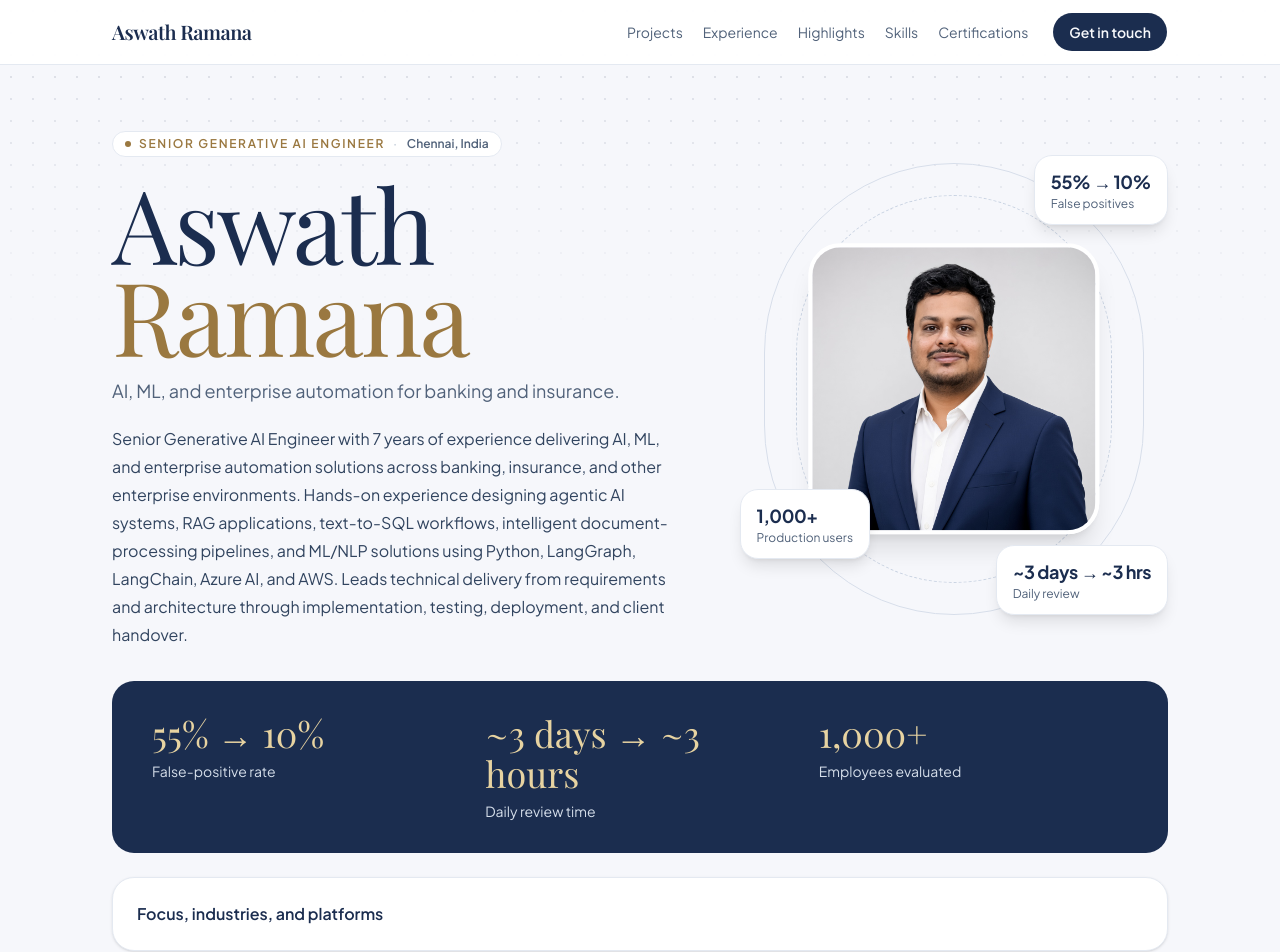
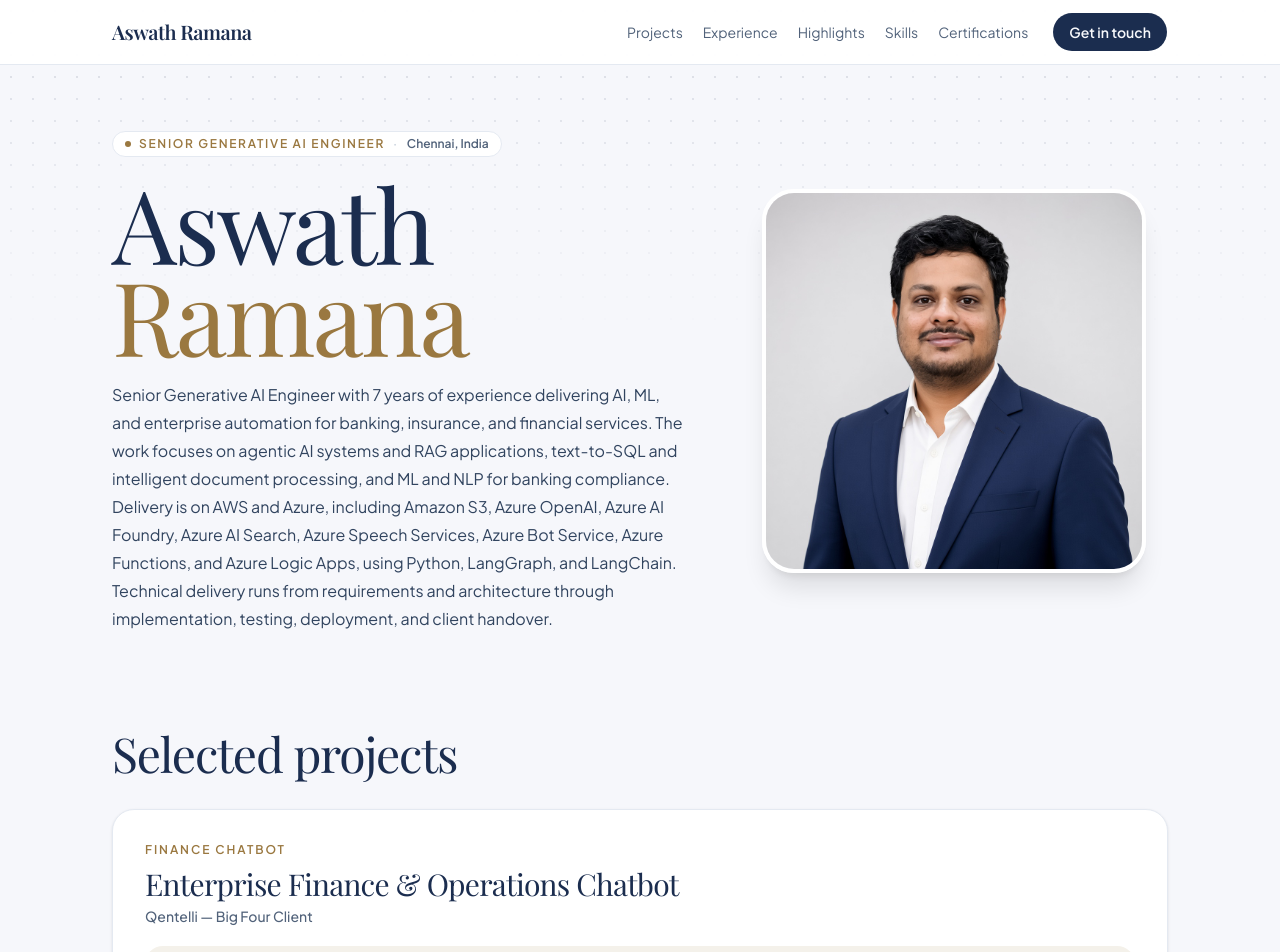
Before and after one commit to madaswath/aswath-ramana-portfolio, a Next.js app: page / in a window 1280 px wide. Shown: the top 952 px of the page. Built offline with nearby package versions, Linux system fonts and the light colour scheme; a web font is replaced by a local one.

Commit message:
Fold focus, industries, and platforms into the intro summary.
Co-authored-by: madaswath <madaswath@gmail.com>

```diff
--- a/components/home-page.tsx
+++ b/components/home-page.tsx
@@ -18,7 +18,6 @@ import {
   experience,
   metrics,
   person,
-  profile,
   projects,
   type Project,
 } from "@/lib/content";
@@ -93,106 +92,22 @@ function Hero() {
             Aswath
             <span className="block text-[#9a7840]">Ramana</span>
           </h1>
-          <p className="mt-4 text-lg text-[#51627a]">
-            AI, ML, and enterprise automation for banking and insurance.
-          </p>
-          <div className="relative mx-auto mt-6 aspect-square w-56 overflow-hidden rounded-[1.6rem] border-4 border-white shadow-lg lg:hidden">
-            <Image
-              src="/aswath-ramana.jpg"
-              alt="Aswath Ramana, Senior Generative AI Engineer, in a navy suit"
-              fill
-              sizes="224px"
-              className="object-cover object-[center_18%]"
-            />
-          </div>
-          <p className="mt-5 max-w-xl text-base leading-7 text-[#31445f]">{person.summary}</p>
+          <p className="mt-5 max-w-2xl text-base leading-7 text-[#31445f]">{person.summary}</p>
         </div>
-        <div className="relative mx-auto hidden w-full max-w-sm lg:block lg:h-[500px] lg:max-w-md">
-          <div className="pointer-events-none absolute inset-6 hidden rounded-full border border-[#d7deea] lg:block" aria-hidden="true" />
-          <div className="pointer-events-none absolute inset-14 hidden rounded-full border border-dashed border-[#c9d3e2] lg:block" aria-hidden="true" />
-          <div className="relative mx-auto aspect-square w-[86%] overflow-hidden rounded-[2rem] border-4 border-white shadow-xl lg:absolute lg:top-1/2 lg:left-1/2 lg:w-[68%] lg:-translate-x-1/2 lg:-translate-y-1/2">
+        <div className="mx-auto w-full max-w-sm lg:max-w-md">
+          <div className="relative mx-auto aspect-square w-full max-w-sm overflow-hidden rounded-[2rem] border-4 border-white shadow-xl">
             <Image
               src="/aswath-ramana.jpg"
               alt="Aswath Ramana, Senior Generative AI Engineer, in a navy suit"
               fill
               priority
-              sizes="(min-width: 1024px) 320px, 80vw"
+              sizes="(min-width: 1024px) 420px, 80vw"
               className="object-cover object-[center_18%]"
             />
           </div>
-          <div className="pointer-events-none absolute inset-0 hidden lg:block" aria-hidden="true">
-            <FloatCard className="top-4 right-0" figure="55% → 10%" label="False positives" />
-            <FloatCard className="bottom-20 left-0" figure="1,000+" label="Production users" />
-            <FloatCard className="right-0 bottom-6" figure="~3 days → ~3 hrs" label="Daily review" />
-          </div>
         </div>
       </div>
-      <div className="mt-8">
-        <ProofBand />
-      </div>
-      <details className="mt-6 rounded-3xl border border-[#e4e9f1] bg-white p-6 shadow-sm">
-        <summary className="cursor-pointer list-none font-semibold text-[#1b2d4f]">
-          Focus, industries, and platforms
-        </summary>
-        <div className="pt-6">
-          <ProfileFacts />
-        </div>
-      </details>
     </section>
-  );
-}
-
-function ProfileFacts() {
-  return (
-    <div className="grid gap-6 md:grid-cols-4">
-      <div>
-        <p className="text-xs font-semibold tracking-[0.16em] text-[#9a7840] uppercase">Now</p>
-        <p className="mt-2 font-semibold text-[#1b2d4f]">{profile.currentRole}</p>
-        <p className="text-sm text-[#51627a]">
-          {profile.currentCompany} · {person.location}
-        </p>
-      </div>
-      <FactList title="Focus" items={profile.focus} />
-      <FactList title="Industries" items={profile.industries} />
-      <FactList title="Platforms" items={profile.platforms} />
-    </div>
-  );
-}
-
-function FactList({ title, items }: { title: string; items: readonly string[] }) {
-  return (
-    <div>
-      <p className="text-xs font-semibold tracking-[0.16em] text-[#9a7840] uppercase">{title}</p>
-      <ul className="mt-2 flex flex-wrap gap-1.5 text-sm leading-5 text-[#31445f]">
-        {items.map((item) => (
-          <li key={item} className="rounded-full bg-[#eef2f7] px-2.5 py-1">
-            {item}
-          </li>
-        ))}
-      </ul>
-    </div>
-  );
-}
-
-function FloatCard({ className, figure, label }: { className: string; figure: string; label: string }) {
-  return (
-    <div className={`absolute rounded-2xl border border-[#e4e9f1] bg-white px-4 py-3 shadow-lg ${className}`}>
-      <p className="text-lg font-bold tracking-tight text-[#1b2d4f]">{figure}</p>
-      <p className="text-xs text-[#51627a]">{label}</p>
-    </div>
-  );
-}
-
-function ProofBand() {
-  return (
-    <div aria-label="Headline outcomes" className="grid gap-6 rounded-3xl bg-[#1b2d4f] px-6 py-8 text-white sm:grid-cols-3 md:px-10">
-        {metrics.slice(0, 3).map((metric) => (
-          <div key={metric.label}>
-            <p className="font-serif text-3xl text-[#e7d3a1] md:text-4xl">{metric.figure}</p>
-            <p className="mt-2 text-sm text-[#d5deea]">{metric.label}</p>
-          </div>
-        ))}
-    </div>
   );
 }
 
--- a/lib/content.ts
+++ b/lib/content.ts
@@ -7,30 +7,7 @@ export const person = {
   linkedin: "https://linkedin.com/in/aswath-ramana",
   github: "https://github.com/madaswath",
   summary:
-    "Senior Generative AI Engineer with 7 years of experience delivering AI, ML, and enterprise automation solutions across banking, insurance, and other enterprise environments. Hands-on experience designing agentic AI systems, RAG applications, text-to-SQL workflows, intelligent document-processing pipelines, and ML/NLP solutions using Python, LangGraph, LangChain, Azure AI, and AWS. Leads technical delivery from requirements and architecture through implementation, testing, deployment, and client handover.",
-} as const;
-
-export const profile = {
-  currentRole: "Senior GenAI Consultant",
-  currentCompany: "EY GDS",
-  focus: [
-    "Agentic AI systems and RAG applications",
-    "Text-to-SQL and intelligent document processing",
-    "ML and NLP for banking compliance",
-    "Delivery on AWS and Azure",
-  ],
-  industries: ["Banking", "Insurance", "Financial services"],
-  platforms: [
-    "AWS",
-    "Amazon S3",
-    "Azure OpenAI",
-    "Azure AI Foundry",
-    "Azure AI Search",
-    "Azure Speech Services",
-    "Azure Bot Service",
-    "Azure Functions",
-    "Azure Logic Apps",
-  ],
+    "Senior Generative AI Engineer with 7 years of experience delivering AI, ML, and enterprise automation for banking, insurance, and financial services. The work focuses on agentic AI systems and RAG applications, text-to-SQL and intelligent document processing, and ML and NLP for banking compliance. Delivery is on AWS and Azure, including Amazon S3, Azure OpenAI, Azure AI Foundry, Azure AI Search, Azure Speech Services, Azure Bot Service, Azure Functions, and Azure Logic Apps, using Python, LangGraph, and LangChain. Technical delivery runs from requirements and architecture through implementation, testing, deployment, and client handover.",
 } as const;
 
 export const metrics = [
```
Also changed, not shown: 1 other file (tests, documents, lock files or other folders).
